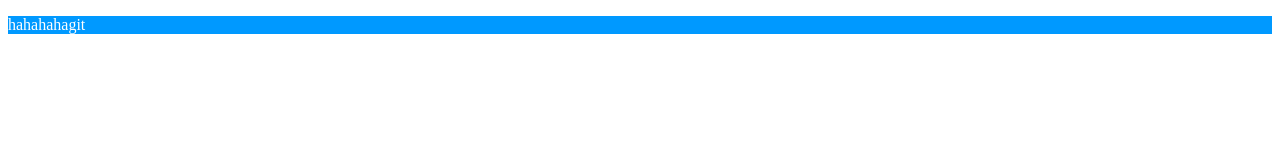
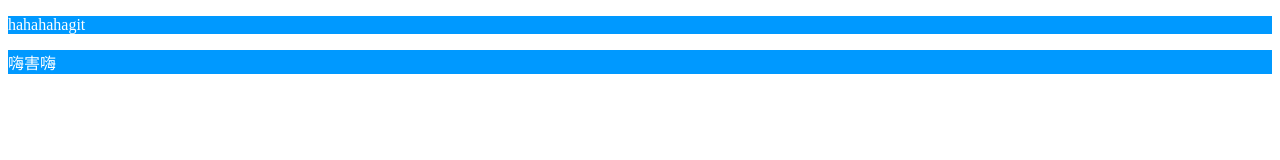
Before and after one commit to sifangts/24121, a plain HTML site: page index.html in a window 1280 px wide. Drawn offline with Linux system fonts and the light colour scheme.

Commit message:
update 增加p标签

```diff
--- a/index.html
+++ b/index.html
@@ -9,5 +9,6 @@
 </head>
 <body>
     <p>hahahahagit</p>
+    <p>嗨害嗨</p>
 </body>
 </html>
```
